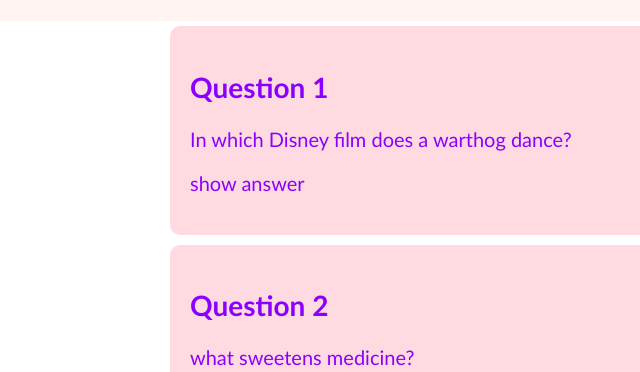
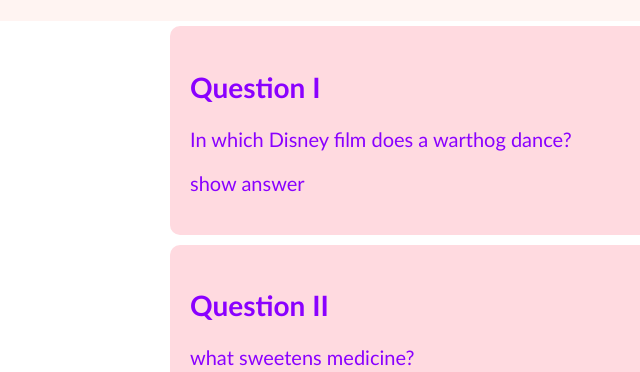
Before and after one commit to Pia-Lueling/quiz-app, a plain HTML site: page index.html in a window 1280 px wide. Shown: the part 244-616 px from the top of the page, 120-760 px from the left. Drawn offline with Linux system fonts and the light colour scheme.

Commit message:
add roman numerals to questions

```diff
--- a/index.html
+++ b/index.html
@@ -14,13 +14,13 @@
     <main>
       <!-- first question card -->
       <section class="question first">
-        <h2>Question 1</h2>
+        <h2>Question I</h2>
         <p>In which Disney film does a warthog dance?</p>
         <p class="answer">show answer</p>
       </section>
       <!-- second question card -->
       <section class="question second">
-        <h2>Question 2</h2>
+        <h2>Question II</h2>
         <p>what sweetens medicine?</p>
         <p class="answer">show answer</p>
       </section>
```
